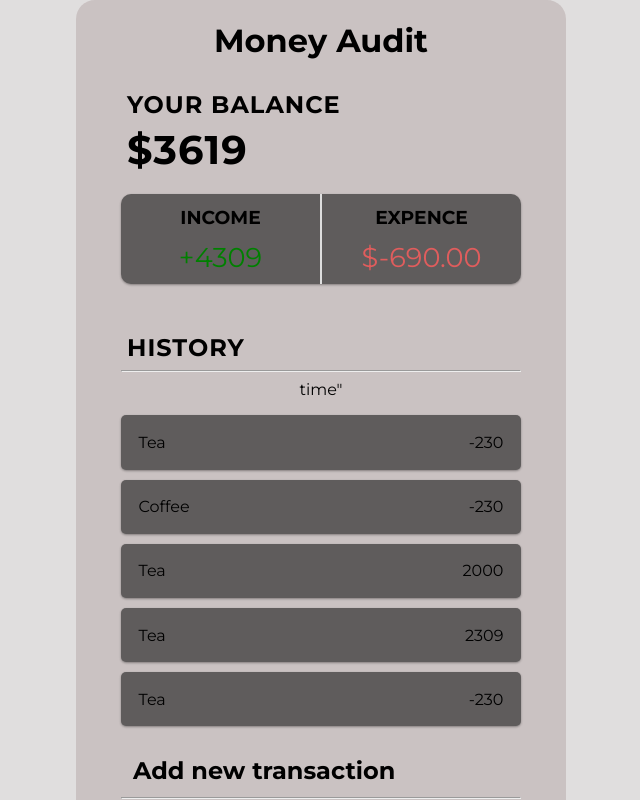
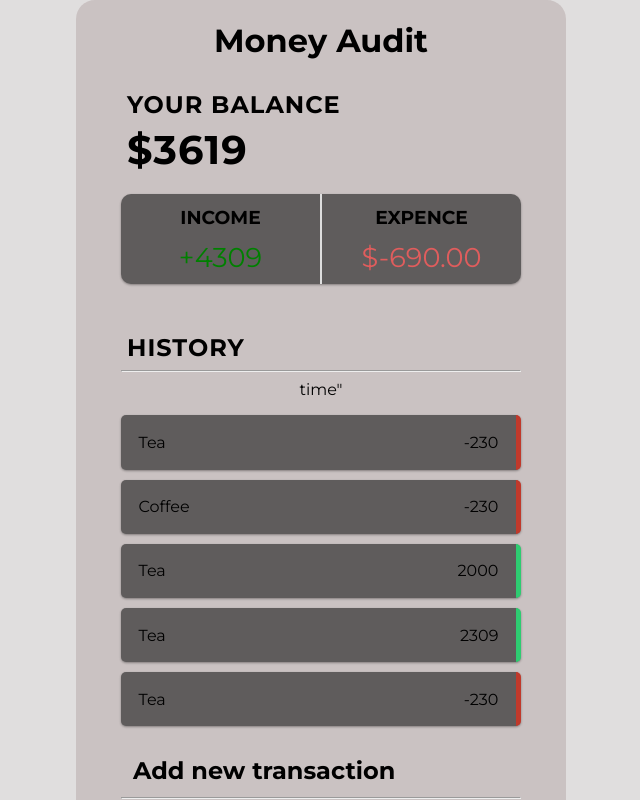
Before and after one commit to MIKE-BRIA/Vueprojects, a Vue app in the folder moneyspend/: page / in a window 1280 px wide. Shown: the top 800 px of the page, without its empty margins (319-959 px from the left). Built offline with nearby package versions, Linux system fonts and the light colour scheme.

Commit message:
transaction history

```diff
--- a/moneyspend/src/components/History.vue
+++ b/moneyspend/src/components/History.vue
@@ -4,7 +4,11 @@
     <hr />
     <time datetime=" ">time</time>"
     <ul class="list">
-      <li v-for="transaction in transactions" :key="transaction.id">
+      <li
+        v-for="transaction in transactions"
+        :key="transaction.id"
+        :class="transaction.Amount < 0 ? 'minus' : 'plus'"
+      >
         {{ transaction.text }} <span class="">{{ transaction.Amount }}</span
         ><button class="delete-btn">X</button>
       </li>
```
